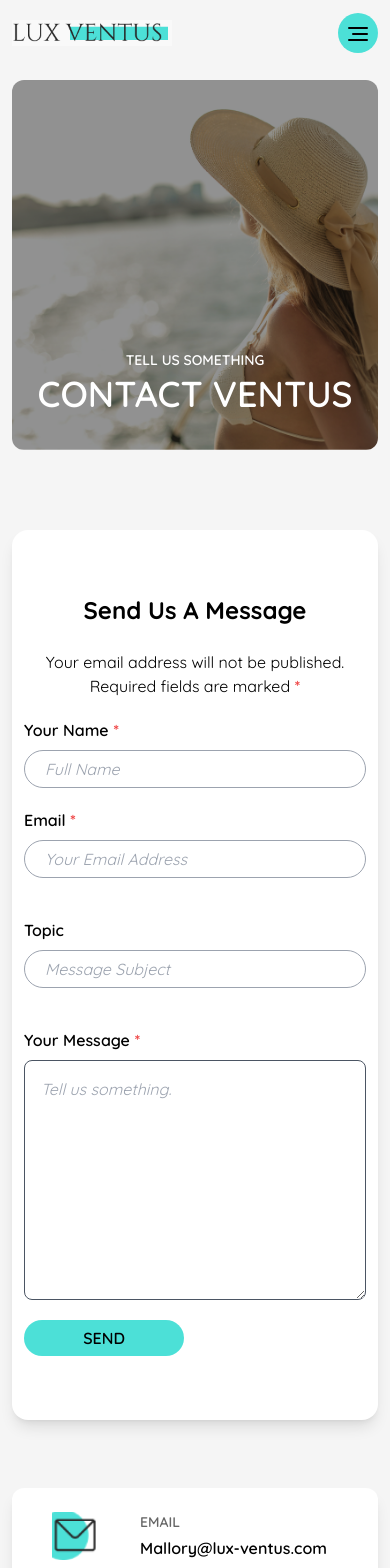
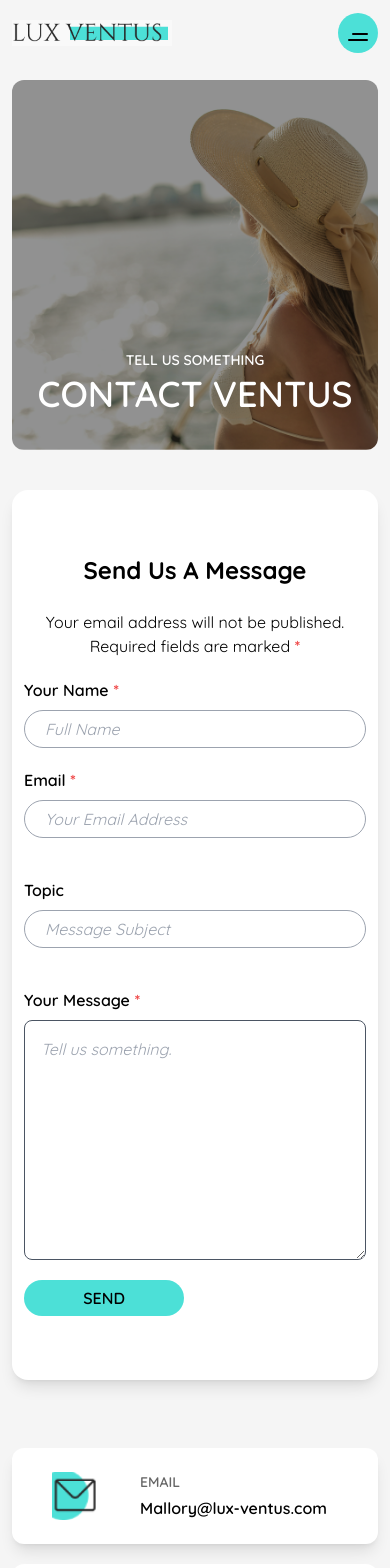
Before and after one commit to Bethelfrancis/Lux-Ventus, a Next.js app: page /contact in a window 390 px wide. Shown: the top 1568 px of the page. Built offline with nearby package versions, Linux system fonts and the light colour scheme.

Commit message:
Another Changes Made

```diff
--- a/app/contact/page.jsx
+++ b/app/contact/page.jsx
@@ -33,7 +33,7 @@ const Contact = () => {
 
                 <ContactHero />
 
-                <div className="flex lg:flex-col lg:gap-y-5 justify-between mt-10 w-full">
+                <div className="flex lg:flex-col lg:gap-y-5 justify-between w-full">
 
                     <div className="w-[68%] lg:w-full">
                         <Message />
--- a/component/Navbar.jsx
+++ b/component/Navbar.jsx
@@ -124,9 +124,9 @@ const Navbar = () => {
             <span className={`animi block w-4 h-[2px] rounded-md absolute right-2.5 ${
                 isOpen ? 'bg-transparent' : 'bg-black'
             }`}>
-            <span className={`animi absolute -top-[6px] bg-black w-5 h-[2px] rounded-md right-0 ${
+            {/* <span className={`animi absolute -top-[6px] bg-black w-5 h-[2px] rounded-md right-0 ${
                 isOpen ? '-rotate-45 -top-[0]' : 'rotate-0'
-            }`}></span>
+            }`}></span> */}
             <span className={`animi absolute top-[6px] bg-black w-5 h-[2px] rounded-md right-0 ${
                 isOpen ? 'rotate-45 -top-[0]' : 'rotate-0'
             }`}></span>
```
